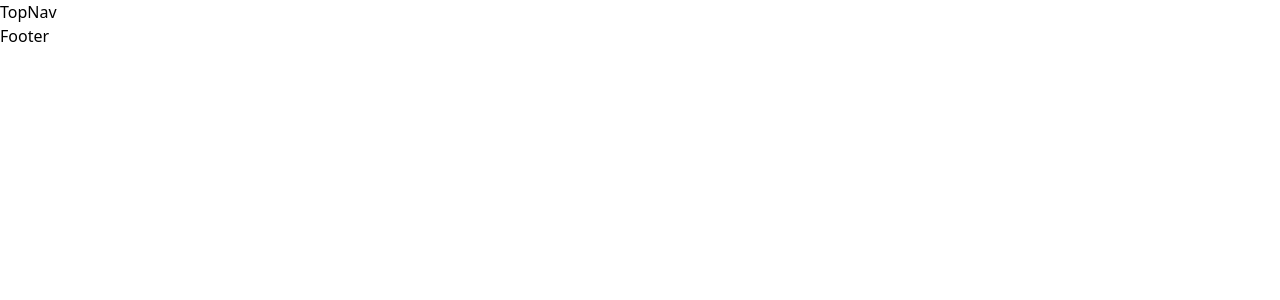
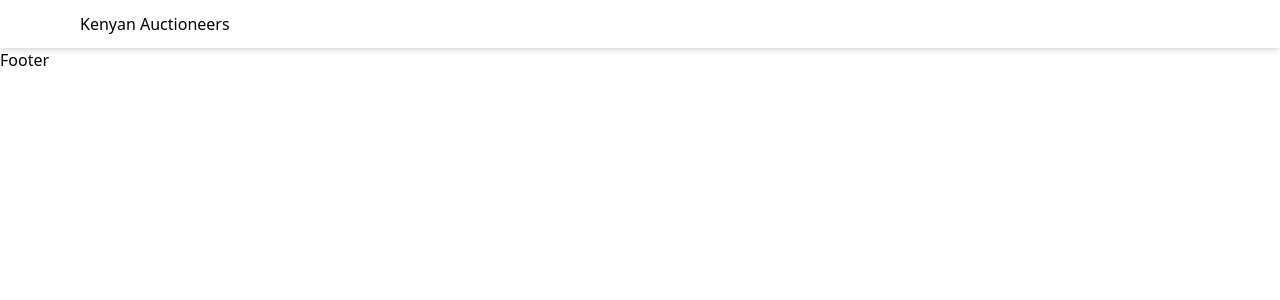
Before and after one commit to Mogakamo/kenya-auctioneers, a Next.js app: page / in a window 1280 px wide. Shown: the top 300 px of the page. Built offline with nearby package versions, Linux system fonts and the light colour scheme.

Commit message:
build: styling is working and I am working on the navbar

```diff
--- a/modules/components/navigation/TopNav.tsx
+++ b/modules/components/navigation/TopNav.tsx
@@ -2,7 +2,13 @@ import React from 'react'
 
 const TopNav = () => {
   return (
-    <div>TopNav</div>
+    <div className='h-12 shadow-md flex items-center'>
+        <div className="mx-20">
+            {/* Logo */}
+            <div>Kenyan Auctioneers</div>
+        </div>
+
+    </div>
   )
 }
 
--- a/tailwind.config.js
+++ b/tailwind.config.js
@@ -2,7 +2,7 @@
 module.exports = {
   content: [
     './pages/**/*.{js,ts,jsx,tsx}',
-    './components/**/*.{js,ts,jsx,tsx}',
+    './modules/components/**/*.{js,ts,jsx,tsx}',
   ],
   theme: {
     extend: {},
```
